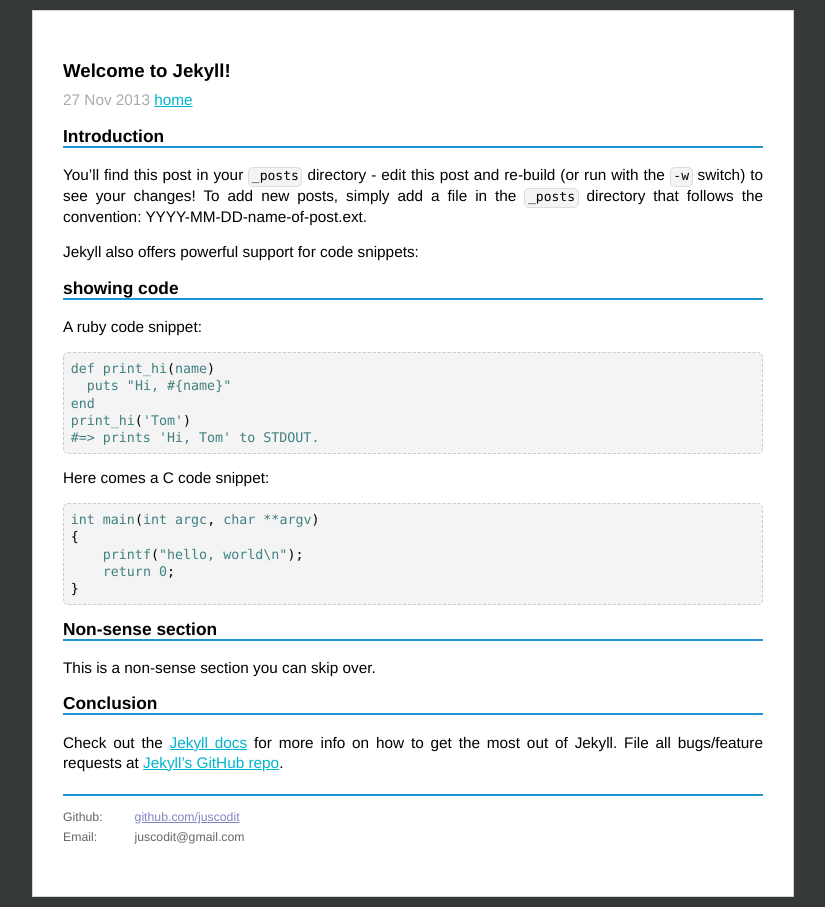
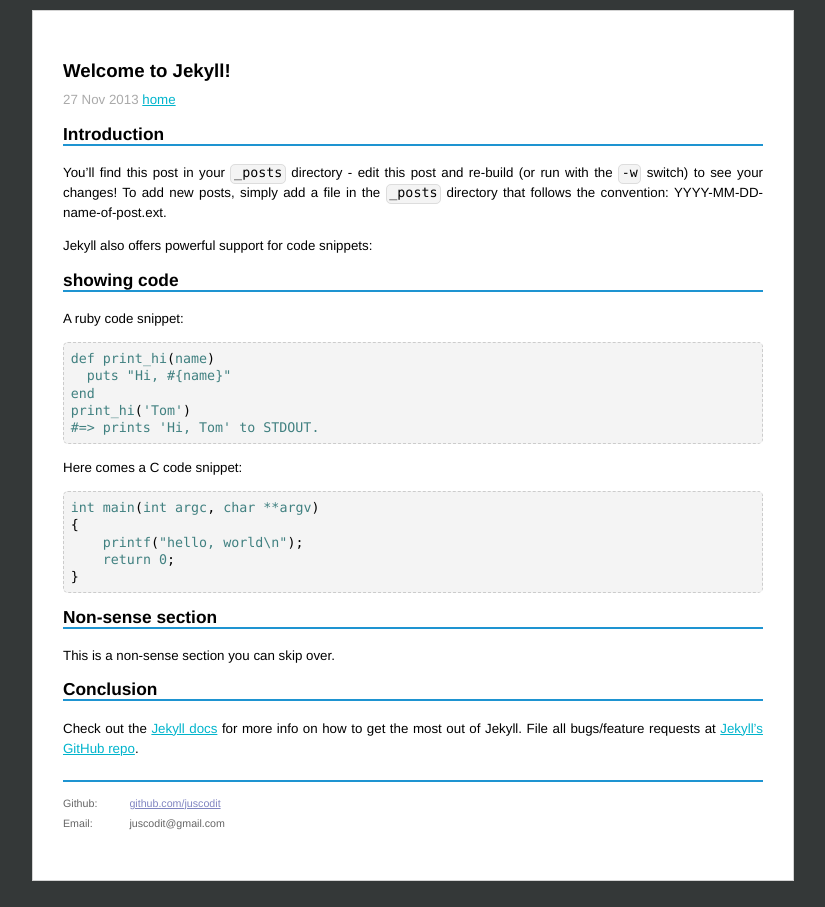
Before and after one commit to chenrushan/chenrushan.github.io, a Jekyll site: the page built from _posts/2013-11-27-welcome-to-jekyll.markdown, in a window 1280 px wide. Shown: the whole page, without its empty margins (227-1052 px from the left). Built offline with Jekyll 4.4.1, drawn with Linux system fonts in a browser that asks for light colours; Markdown is read by kramdown in place of the engine named in the settings.

Commit message:
1. add max-height to <pre> 2. change the color of visited link 3. comment out font-size related css

```diff
--- a/css/main.css
+++ b/css/main.css
@@ -30,7 +30,7 @@
 
 p {
     margin-bottom: 1em;
-    font-size: 115%;
+    /* font-size: 115%; */
 }
 
 h1 {
@@ -57,7 +57,7 @@
 
 a         { color: #00b4cc; }
 a:hover   { color: #1e94d1; }
-a:visited { color: darkblue; }
+a:visited { color: #B00040; }
 
 /*****************************************************************************/
 /*
@@ -174,6 +174,7 @@
     border-radius: 5px;
     background-color: rgb(244, 244, 244);
     line-height: 1.3em;
+    max-height: 500px;
     overflow: auto;
 }
 
@@ -185,12 +186,12 @@
 }
 
 .post p code {
-    font-size: 85%;
+    /* font-size: 85%; */
     padding: 0em .2em .2em .2em;
 }
 
 .post li code {
-    font-size: 85%;
+    /* font-size: 85%; */
     padding: 0em .2em .2em .2em;
 }
 
@@ -210,6 +211,6 @@
 }
 
 .post ul {
-    font-size: 115%;
+    /* font-size: 115%; */
     margin: 0 0 1em 1em;
 }
```
